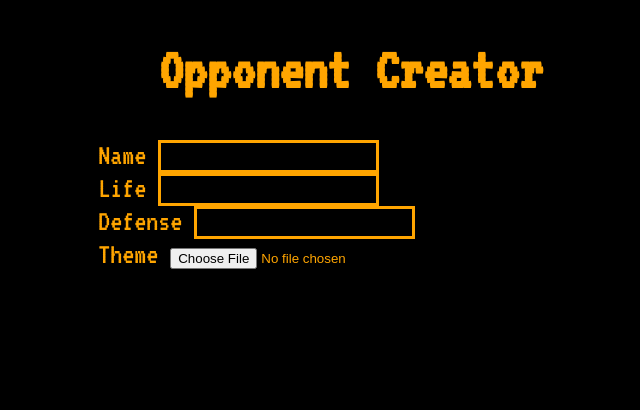
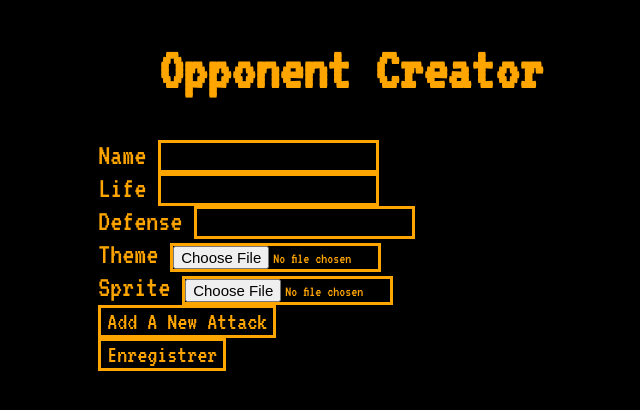
Before and after one commit to waterfox-dev/Waterfox-Battle-Core, a Flask app: page /creator in a window 1280 px wide. Shown: the top 410 px of the page, without its empty margins (289-929 px from the left). Run offline with Flask 2, Linux system fonts and the light colour scheme.

Commit message:
Fix form issues

```diff
--- a/app.py
+++ b/app.py
@@ -4,7 +4,7 @@ import json
 
 #Variables
 app = Flask(__name__)
-ver = '0.2'
+ver = '0.3'
 dev = True
 
 #Classes
@@ -35,7 +35,12 @@ def battle():
     except CodeNotFound :
         return render_template('index.html', message = 'Code Not Found')
 
-
 @app.route('/creator')
 def creator():
     return render_template('creator.html')
+
+@app.route('/creator_statement', methods = ['GET', 'POST'])
+def creator_statement():
+   result = dict(request.form)
+   print(result)
+   return render_template('index.html')
--- a/static/scripts/creator.js
+++ b/static/scripts/creator.js
@@ -2,35 +2,58 @@
 
 nbAttack = 0
 
-function createAttackField()
-{
+function createAttackField() {
     nbAttack += 1;
+
     creatorForm = document.getElementById('creatorForm');
     attackName = document.createElement('input');
     attackDiv = document.createElement('div');
     attackDescription = document.createElement('input');
+    attackPoint = document.createElement('input');
+    precisionPoint = document.createElement('input');
 
-    attackDiv.style = "border:solid; background-color: black; border-color: orange;"
+    attackDiv.style = "border:solid; background-color: black; border-color: orange;margin-top:0%; text-align:center;"
 
-    attackName.type        = 'text';
-    attackName.id          = `attackName${nbAttack}`;
-    attackName.class       = 'attackName'
-    attackName.name        = `attackName${nbAttack}`;
-    attackName.style       = "border: solid;background-color: black;font-size: 25px; color: orange; font-family: 'VT323', monospace;";
+    attackName.type = 'text';
+    attackName.id = `attackName${nbAttack}`;
+    attackName.class = 'attackName'
+    attackName.name = `attackName${nbAttack}`;
+    attackName.style = "border: solid;background-color: black;font-size: 25px; color: orange; font-family: 'VT323', monospace;";
     attackName.placeholder = 'Attack Name';
-    attackName.required    = true;
+    attackName.required = true;
 
-    attackDescription.type        = 'text';
-    attackDescription.id          = `attackDescription${nbAttack}`;
-    attackDescription.class       = 'attackDescription'
-    attackDescription.name        = `attackDescription${nbAttack}`;
-    attackDescription.style       = "border: solid;background-color: black;font-size: 25px; color: orange; font-family: 'VT323', monospace;";
+    attackDescription.type = 'text';
+    attackDescription.id = `attackDescription${nbAttack}`;
+    attackDescription.class = 'attackDescription'
+    attackDescription.name = `attackDescription${nbAttack}`;
+    attackDescription.style = "border: solid;background-color: black;font-size: 25px; color: orange; font-family: 'VT323', monospace;";
     attackDescription.placeholder = 'Attack Description';
-    attackDescription.required    = true;
+    attackDescription.required = true;
+
+    attackPoint.type = 'number';
+    attackPoint.id = `attackPoint${nbAttack}`;
+    attackPoint.class = 'attackPoint';
+    attackPoint.name = `attackPoint${nbAttack}`;
+    attackPoint.style = "border: solid;background-color: black;font-size: 25px; color: orange; font-family: 'VT323', monospace;";
+    attackPoint.placeholder = "Attack Points";
+    attackPoint.required = true;
+
+    precisionPoint.type = 'number';
+    precisionPoint.id = `precisionPoint${nbAttack}`;
+    precisionPoint.class = 'precisionPoint';
+    precisionPoint.name = `precisionPoint${nbAttack}`;
+    precisionPoint.style = "border: solid;background-color: black;font-size: 25px; color: orange; font-family: 'VT323', monospace;";
+    precisionPoint.placeholder = "Precision Points";
+    precisionPoint.required = true;
 
     attackDiv.appendChild(document.createElement('br'));
     attackDiv.appendChild(attackName);
     attackDiv.appendChild(document.createElement('br'));
     attackDiv.appendChild(attackDescription)
+    attackDiv.appendChild(document.createElement('br'));
+    attackDiv.appendChild(attackPoint)
+    attackDiv.appendChild(document.createElement('br'));
+    attackDiv.appendChild(precisionPoint)
+    attackDiv.appendChild(document.createElement('p'));
     creatorForm.appendChild(attackDiv);
 }
--- a/static/styles/creator.css
+++ b/static/styles/creator.css
@@ -59,3 +59,35 @@ body {
     color: orange;
     font-family: "VT323", monospace;
 }
+
+.themeInput {
+    background-color: black;
+    border: solid;
+    font-size: 15px;
+    color: orange;
+    font-family: "VT323", monospace;
+}
+
+.spriteInput {
+    background-color: black;
+    border: solid;
+    font-size: 15px;
+    color: orange;
+    font-family: "VT323", monospace;
+}
+
+.newAttack {
+    background-color: black;
+    border: solid;
+    font-size: 25px;
+    color: orange;
+    font-family: "VT323", monospace;
+}
+
+.submitForm {
+    background-color: black;
+    border: solid;
+    font-size: 25px;
+    color: orange;
+    font-family: "VT323", monospace;
+}
--- a/templates/creator.html
+++ b/templates/creator.html
@@ -10,7 +10,7 @@
 
 <body>
     <h1 class="creatorTitle">Opponent Creator</h1>
-    <form class="creatorForm" id ="creatorForm">
+    <form class="creatorForm" id="creatorForm" method="POST" action="{{url_for('creator_statement')}}">
         <label for="nameInput">Name</label>
         <input type="text" name="nameInput" id="nameInput" class="nameInput" required>
         <br>
@@ -21,7 +21,14 @@
         <input type="number" name="defenseInput" id="defenseInput" class="defenseInput" required>
         <br>
         <label for="themeInput">Theme</label>
-        <input type="file" name="themeInput" id="themeInput" class="themeInput" required>
+        <input type="file" name="themeInput" id="themeInput" class="themeInput" accept=".ogg" required>
+        <br>
+        <label for="spriteInput">Sprite</label>
+        <input type="file" name="spriteInput" id="spriteInput" class="spriteInput" accept=".png" required>
+        <br>
+        <button class="newAttack" id="newAttack" class="newInput" name="newInput" onclick="createAttackField()">Add A New Attack</button>
+        <br>
+        <input type="submit" class="submitForm" value="Enregistrer">
     </form>
 </body>
 
```
